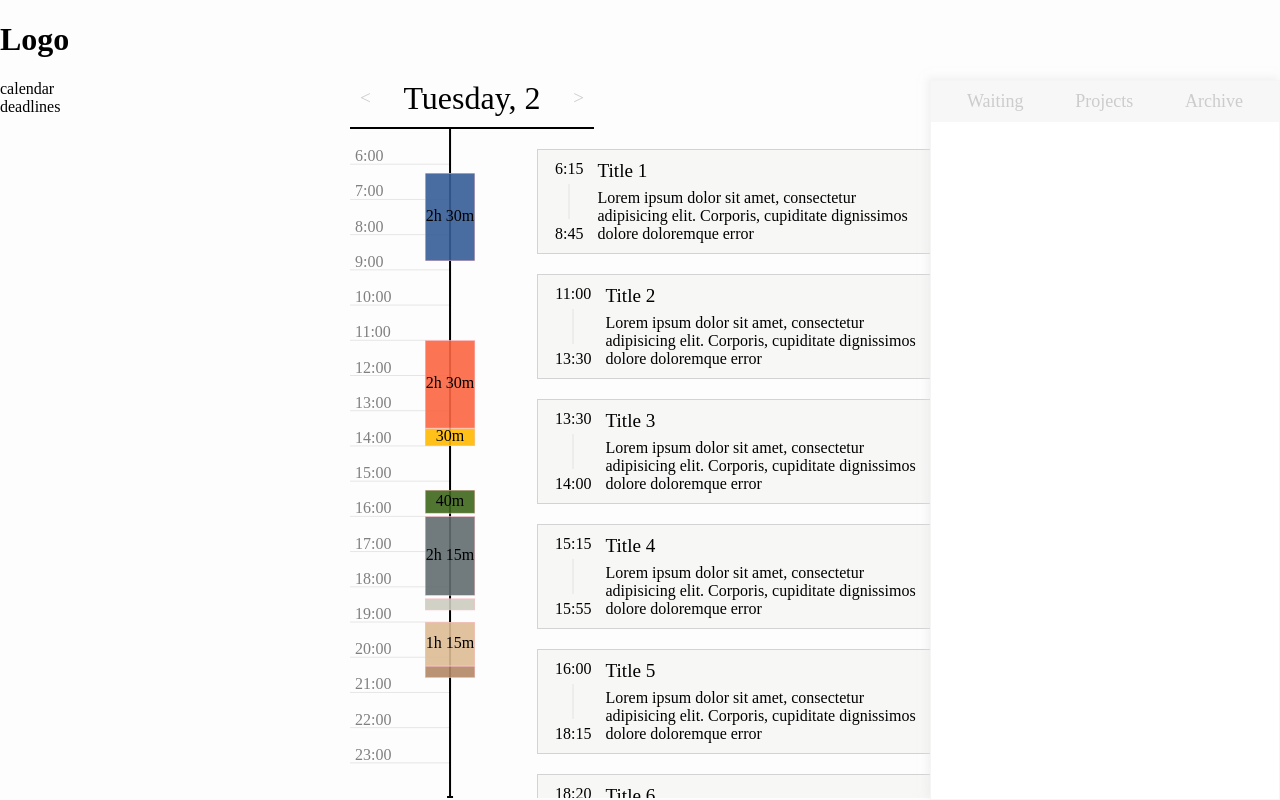
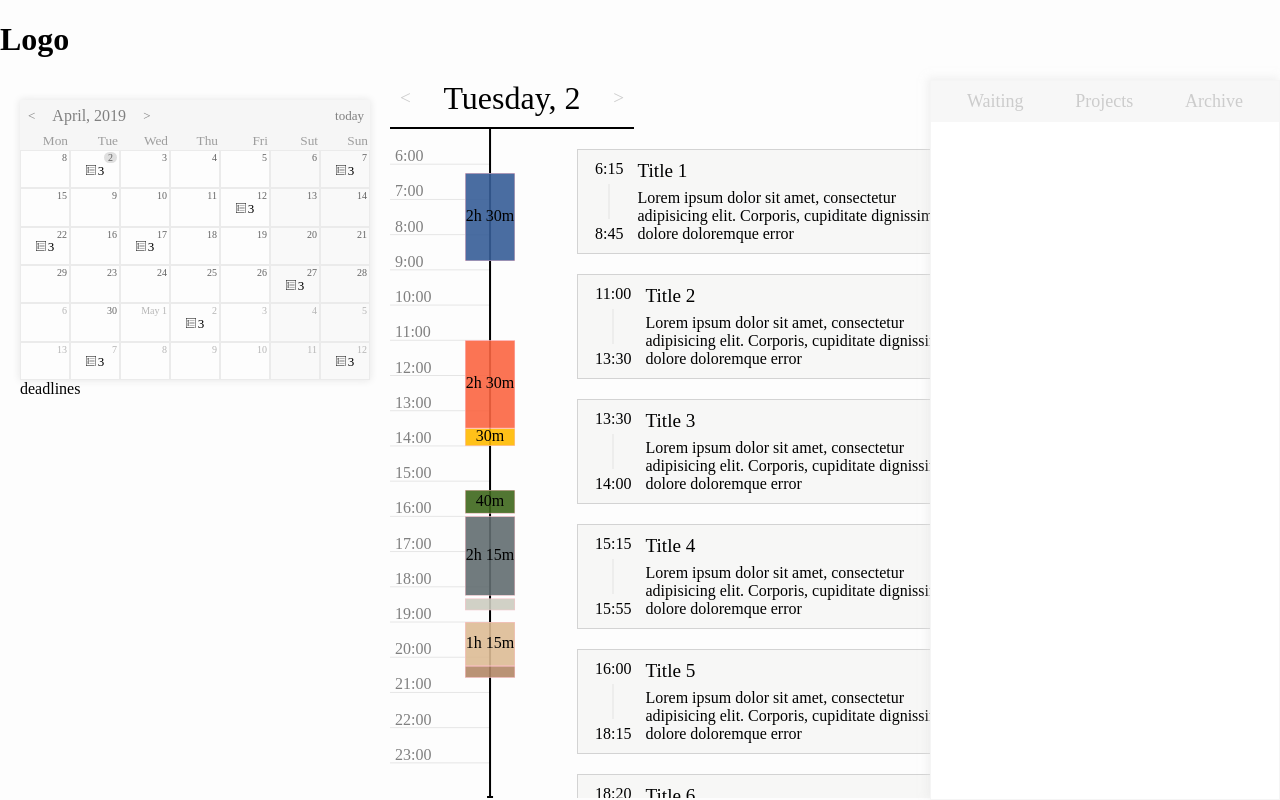
Before and after one commit to IlyaSirosh/Planner-client, an Angular app: page /planning/day in a window 1280 px wide. Built offline with nearby package versions, Linux system fonts and the light colour scheme.

Commit message:
added small month view

```diff
--- /dev/null
+++ b/src/app/planning/day/calendar/calendar.component.css
@@ -0,0 +1,217 @@
+:host{
+  display: flex;
+  flex-flow: column;
+  /*border: thin #ededed solid;*/
+  /*box-shadow: 2px 2px 10px #b1b1b1;*/
+  /*border: thin solid rgba(236, 236, 236, 0.5);*/
+  box-shadow: 0 0 8px rgba(228, 228, 228, 1);
+}
+
+.calendar-header{
+  flex: 0 0 auto;
+  background-color: rgba(239, 239, 239, 0.5);
+}
+
+.calendar-label{
+  padding: 5px 2px;
+  display: flex;
+  justify-content: space-between;
+  align-items: center;
+  color: gray;
+}
+
+.month-label{
+  flex: 0 0 auto;
+  display: flex;
+  justify-content: space-between;
+  align-items: center;
+}
+
+.month-name{
+  color: gray;
+  cursor: pointer;
+  border: thin transparent solid;
+  transition: transform 200ms ease-out;
+}
+
+.month-name:focus{
+  border: thin #cccc solid;
+}
+
+.month-name:hover{
+  color: black;
+}
+
+.month-name:active{
+  transform: scale(0.9);
+}
+
+.next-month-button{
+  font-size: small;
+  cursor: pointer;
+  padding: 2px 5px;
+  transition: transform 200ms ease-out;
+  color: gray;
+  border: thin transparent solid;
+}
+
+.next-month-button:focus{
+  color: black;
+  border: thin #cccc solid;
+}
+
+.next-month-button:hover{
+  color: black;
+}
+
+.next-month-button:active{
+  transform: scale(0.9);
+}
+
+
+.month-name{
+  padding: 0 10px;
+}
+
+.today-button{
+  font-size: small;
+  color: gray;
+  padding: 1px 3px;
+  border: thin transparent solid;
+  border-radius: 3px;
+  text-align: center;
+  transition: transform 200ms ease-out;
+  cursor: pointer;
+}
+
+.today-button:focus{
+  border: thin #ccc solid;
+}
+
+.today-button:hover{
+  border: thin #ccc solid;
+}
+
+.today-button:active{
+  transform: scale(0.9);
+}
+
+.day-week-labels{
+  display: flex;
+}
+
+.day-week-label{
+  flex: 1 1 14.2857142857%;
+  text-align: right;
+  padding-right: 1px;
+  box-sizing: border-box;
+  border: thin transparent solid;
+  font-size: smaller;
+  color: #9d9d9d;
+
+}
+
+.calendar-days{
+  flex: 1 1 auto;
+  display: flex;
+}
+
+.day-column{
+  flex: 1 1 14.2857142857%;
+  display: flex;
+  flex-flow: column;
+}
+
+.month-day{
+  flex: 1 0 16.6666666667%;
+  position: relative;
+  border: thin solid #ebebeb;
+  box-sizing: border-box;
+  padding: 7px 2px 4px 2px;
+  transition: transform 200ms ease-out, border-color 200ms ease-out;
+}
+
+.month-day.selectedDay{
+  border-color: red;
+}
+
+.month-day:first-child{
+}
+
+.month-day:focus{
+  border-color: red;
+}
+
+.month-day:hover{
+  background-color: whitesmoke;
+}
+
+.month-day:active{
+  transform: scale(0.9);
+}
+
+.day-number{
+  position: absolute;
+  top: 1px;
+  right: 2px;
+  font-size: x-small;
+  color: rgb(100, 100, 100);
+}
+
+.currentDay{
+  padding: 0 4px;
+  background: #dfdfdf;
+  border-radius: 7px;
+}
+
+.anotherMonth .day-number{
+  color: rgb(182, 182, 182);
+}
+
+.number-of-tasks{
+  height: 100%;
+  font-size: small;
+  display: flex;
+  justify-content: center;
+  align-items: center;
+}
+
+.task-icon{
+  width: 10px;
+  height: 10px;
+  color: #9d9d9d;
+}
+
+.number-of-tasks-inner{
+  position: relative;
+  display: flex;
+  align-items: center;
+}
+
+.task-icon-container{
+  margin-right: 2px;
+}
+
+.deadlines{
+  position: absolute;
+  bottom: 1px;
+  right: 2px;
+  display: flex;
+  flex-flow: row-reverse;
+}
+
+.deadline{
+  width: 6px;
+  height: 6px;
+  border-radius: 50%;
+  background-color: red;
+  margin-left: 2px;
+}
+
+.weekend{
+  background-color: #f9f9f9;
+}
+
+.anotherMonth{
+
+}
--- /dev/null
+++ b/src/app/planning/day/calendar/calendar.component.html
@@ -0,0 +1,56 @@
+<div class="calendar-header">
+  <div class="calendar-label">
+    <div class="month-label">
+      <button class="next-month-button" (click)="onPrevMonth()">
+        <
+      </button>
+      <button class="month-name" (click)="goMonthView()">
+        {{month.date | date:'MMMM, yyyy'}}
+      </button>
+      <button class="next-month-button" (click)="onNextMonth()">
+        >
+      </button>
+    </div>
+    <button class="today-button" (click)="onTodaySelected()" *ngIf="!(currentDay && isToday(currentDay.date))">
+      today
+    </button>
+  </div>
+  <div class="day-week-labels">
+    <div class="day-week-label" *ngFor="let wd of weekDays">
+      {{wd}}
+    </div>
+  </div>
+</div>
+<div class="calendar-days">
+  <div class="day-column" *ngFor="let dayOfWeek of nodes">
+    <button class="month-day" (click)="onDaySelected(d)"
+            *ngFor="let d of dayOfWeek.daysOfMonth"
+            [class.weekend]="isWeekend(d.date)"
+            [class.anotherMonth]="isNotCurrentMonth(d.date)"
+            [class.selectedDay]="currentDay && currentDay.id === d.id">
+      <div class="day-number" >
+        <span *ngIf="d.date.getDate() === 1">
+          {{d.date | date:'MMM'}}
+        </span>
+          <span [class.currentDay]="isToday(d.date)">
+          {{d.date | date:'d'}}
+        </span>
+      </div>
+
+     <div class="number-of-tasks" *ngIf="d.tasks && d.tasks.length > 0">
+       <div class="number-of-tasks-inner">
+         <span class="task-icon-container">
+            <img class="task-icon" src="../../../../assets/icons/note.svg">
+         </span>
+         <span>{{d.tasks.length}}</span>
+       </div>
+     </div>
+
+      <div class="deadlines">
+        <div class="deadline" *ngFor="let dl of d.deadlines">
+
+        </div>
+      </div>
+    </button>
+  </div>
+</div>
--- /dev/null
+++ b/src/app/planning/day/calendar/calendar.component.ts
@@ -0,0 +1,104 @@
+import {Component, ElementRef, EventEmitter, Input, OnInit, Output, Renderer2} from '@angular/core';
+import {PlanningMonthPreview} from '../../domain/planning-month';
+import {PlanningDayPreview} from '../../domain/planning-day';
+import {WeekDay} from '@angular/common';
+
+@Component({
+  selector: 'app-calendar',
+  templateUrl: './calendar.component.html',
+  styleUrls: ['./calendar.component.css']
+})
+export class CalendarComponent implements OnInit {
+
+  @Input() month: PlanningMonthPreview;
+  @Input() currentDay: PlanningDayPreview;
+  @Output() nextMonth = new EventEmitter<Date>();
+  @Output() daySelected = new EventEmitter<Date>();
+  @Output() monthView = new EventEmitter<any>();
+
+  nodes: WeekDayNode[];
+  weekDays = ['Mon', 'Tue', 'Wed', 'Thu', 'Fri', 'Sut', 'Sun'];
+  constructor(private elem: ElementRef, private renderer: Renderer2) { }
+
+  ngOnInit() {
+    const rect = this.elem.nativeElement.getBoundingClientRect();
+    const width = rect.width;
+    const height = width * 0.80;
+    this.renderer.setStyle(this.elem.nativeElement, 'height', `${height}px`);
+
+    this.month = PlanningMonthPreview.MONTH;
+    this.groupDays();
+  }
+
+  private groupDays(): void {
+    const temp = this.groupBy(this.month.days, (d: PlanningDayPreview) => {
+      return d.date.getDay();
+    });
+
+
+    // make Monday the first day of week
+    const sunday = temp.shift();
+    temp.push(sunday);
+
+
+    this.nodes = temp.map( (days, i) => {
+      const n = new WeekDayNode();
+      n.weekDay = this.weekDays[i];
+      n.daysOfMonth = days;
+      return n;
+    });
+    console.log(this.nodes);
+  }
+
+  private groupBy(xs, keyGetter) {
+    return xs.reduce((rv, x) => {
+      const key = keyGetter(x);
+      (rv[key] = rv[key] || []).push(x);
+      return rv;
+    }, []);
+  }
+
+  isToday(date: Date): boolean {
+    const today = new Date(Date.now());
+    return today.getDate() === date.getDate() && today.getMonth() === date.getMonth() && today.getFullYear() === date.getFullYear();
+  }
+
+  isNotCurrentMonth(date: Date): boolean {
+    const current = this.month.date;
+    return !(current.getMonth() === date.getMonth() && current.getFullYear() === date.getFullYear());
+  }
+
+  isWeekend(date: Date): boolean {
+    return date.getDay() === 0 || date.getDay() === 6;
+  }
+
+  onNextMonth(): void {
+    // TODO compute next month
+
+    this.nextMonth.emit(null);
+  }
+
+  onPrevMonth(): void {
+    // TODO compute previous month
+    this.nextMonth.emit(null);
+  }
+
+  onDaySelected(day: PlanningDayPreview): void {
+    this.daySelected.emit(day.date);
+  }
+
+  onTodaySelected(): void {
+    const today = new Date(Date.now());
+    this.nextMonth.emit(new Date(today.getFullYear(), today.getMonth(), today.getDate()));
+  }
+
+  goMonthView(): void {
+    this.monthView.emit(this.month);
+  }
+
+}
+
+class WeekDayNode {
+  weekDay: string;
+  daysOfMonth: PlanningDayPreview[];
+}
--- a/src/app/planning/day/day.component.css
+++ b/src/app/planning/day/day.component.css
@@ -9,6 +9,11 @@
   flex: 1 1 25%;
   max-width: 350px;
   min-width: 200px;
+  padding: 20px;
+}
+
+.month-calendar{
+
 }
 
 .day-plan{
--- a/src/app/planning/day/day.component.html
+++ b/src/app/planning/day/day.component.html
@@ -1,7 +1,5 @@
 <div class="widgets">
-  <div class="month-calendar">
-    calendar
-  </div>
+  <app-calendar class="month-calendar"></app-calendar>
   <div class="upcoming-deadlines">
     deadlines
   </div>
--- a/src/app/planning/domain/planning-month.ts
+++ b/src/app/planning/domain/planning-month.ts
@@ -4,6 +4,11 @@ export class PlanningMonth {
   id: number;
   date: Date;
   days: PlanningDay[];
+
+  constructor() {
+    this.date = null;
+    this.days = [];
+  }
 
   static get MONTH(): PlanningMonth {
     const month = new PlanningMonth();
@@ -15,6 +20,9 @@ export class PlanningMonth {
     month.days = Array.apply(null, Array(42)).map((_, i) => {
       const day = new PlanningDay();
       day.date = this.nextDay(d);
+      if (i % 5 === 0) {
+        day.tasks = [null, null, null];
+      }
       return day;
     });
 
@@ -32,4 +40,34 @@ export class PlanningMonthPreview {
   id: number;
   date: Date;
   days: PlanningDayPreview[];
+
+  constructor() {
+    this.date = null;
+    this.days = [];
+  }
+
+  static get MONTH(): PlanningMonthPreview {
+    const month = new PlanningMonthPreview();
+
+    month.id = id++;
+    month.date = new Date(Date.now());
+    month.date.setDate(month.date.getDate() - 1);
+    const d = new Date(Date.now());
+    month.days = Array.apply(null, Array(42)).map((_, i) => {
+      const day = new PlanningDayPreview();
+      day.date = this.nextDay(d);
+      if (i % 5 === 0) {
+        day.tasks = [null, null, null];
+      }
+      return day;
+    });
+
+    return month;
+  }
+
+  private static nextDay(curr: Date): Date {
+    const res = new Date(curr);
+    curr.setDate(curr.getDate() + 1);
+    return res;
+  }
 }
--- a/src/app/planning/month/month-view/month-view.component.html
+++ b/src/app/planning/month/month-view/month-view.component.html
@@ -1,6 +1,6 @@
 <div class="month-header">
   <div class="month-header-nested-container">
-    <button class="next-month-button" (click)="prevMonth()">
+    <button class="next-month-button" (click)="onPrevMonth()">
       <
     </button>
     <div class="month-label">
@@ -9,7 +9,7 @@
         {{month.date.getFullYear()}}
       </div>
     </div>
-    <button class="next-month-button" (click)="nextMonth()">
+    <button class="next-month-button" (click)="onNextMonth()">
       >
     </button>
   </div>
@@ -21,7 +21,7 @@
 </div>
 <div class="month-days">
   <button class="month-day"  [class.weekend]="d.date.getDay() === 0 || d.date.getDay() === 6"
-       *ngFor="let d of month.days">
+       *ngFor="let d of month.days" (click)="onDaySelected(d)">
     <div class="day-number" [class.currentMonth]="d.date.getMonth() === month.date.getMonth()">
      <span *ngIf="d.date.getDate() === 1">
        {{d.date | date:'MMMM'}}
--- a/src/app/planning/month/month-view/month-view.component.ts
+++ b/src/app/planning/month/month-view/month-view.component.ts
@@ -11,8 +11,9 @@ export class MonthViewComponent implements OnInit {
   constructor(private elem: ElementRef){}
 
   @Input() month: PlanningMonth;
-  @Output() next = new EventEmitter();
-  @Output() prev = new EventEmitter();
+  @Output() nextMonth = new EventEmitter();
+  @Output() prevMonth = new EventEmitter();
+  @Output() selectedDay = new EventEmitter();
 
   height: number;
   width: number;
@@ -33,12 +34,16 @@ export class MonthViewComponent implements OnInit {
     this.dayWidth = this.width / 7;
   }
 
-  nextMonth(): void {
-    this.next.emit(this.month);
+  onNextMonth(): void {
+    this.nextMonth.emit(this.month);
   }
 
 
-  prevMonth(): void {
-    this.prev.emit(this.month);
+  onPrevMonth(): void {
+    this.prevMonth.emit(this.month);
+  }
+
+  onDaySelected(day): void {
+    this.selectedDay.emit(day);
   }
 }
--- a/src/app/planning/planning.module.ts
+++ b/src/app/planning/planning.module.ts
@@ -17,20 +17,21 @@ import { ProjectComponent } from './task-list/project/project.component';
 import { FormsComponent } from './forms/forms.component';
 import { DeadlinePickerComponent } from './forms/deadline-picker/deadline-picker.component';
 import { MonthViewComponent } from './month/month-view/month-view.component';
+import { CalendarComponent } from './day/calendar/calendar.component';
 
 
 
 const routes: Routes = [
   { path: '', component: PlanningComponent,
     children: [
-      { path: '', redirectTo: 'month', pathMatch: 'full'},
+      { path: '', redirectTo: 'day', pathMatch: 'full'},
       { path: 'day', component: DayComponent },
       { path: 'month', component: MonthComponent }
     ]}
 ];
 
 @NgModule({
-  declarations: [PlanningComponent, DayComponent, MonthComponent, TaskListComponent, TaskComponent, DayTaskComponent, DayTimeRangeComponent, TasksConnectorDirective, DayPlanComponent, TaskScrollableDirective, RepetitionLabelComponent, ProjectComponent, FormsComponent, DeadlinePickerComponent, MonthViewComponent],
+  declarations: [PlanningComponent, DayComponent, MonthComponent, TaskListComponent, TaskComponent, DayTaskComponent, DayTimeRangeComponent, TasksConnectorDirective, DayPlanComponent, TaskScrollableDirective, RepetitionLabelComponent, ProjectComponent, FormsComponent, DeadlinePickerComponent, MonthViewComponent, CalendarComponent],
   imports: [
     CommonModule,
     SharedModule,
```
Also changed, not shown: src/assets/icons/note.svg (added).
